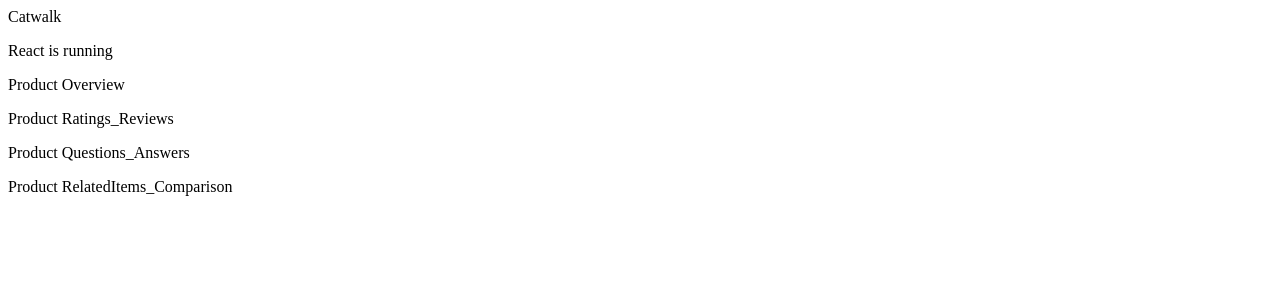
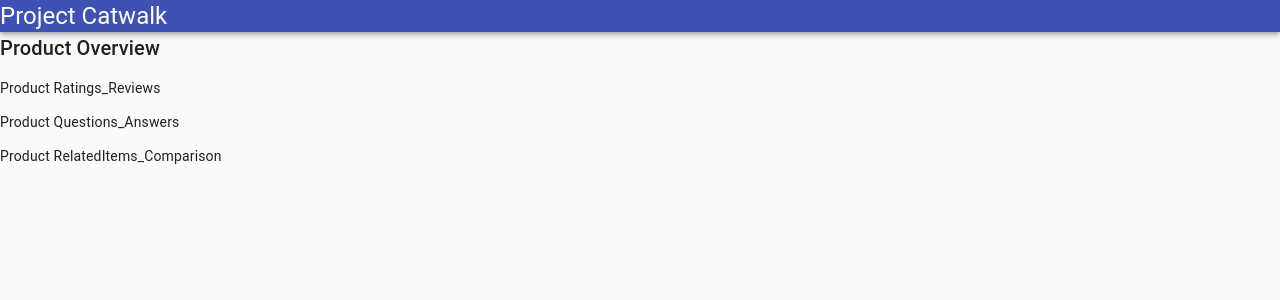
Before and after one commit to chuniversity/CatWalk, a React app: page / in a window 1280 px wide. Shown: the top 300 px of the page. Built offline with nearby package versions, Linux system fonts and the light colour scheme.

Commit message:
Setting Css baseline on project

```diff
--- a/client/src/components/Product_Overview/index.jsx
+++ b/client/src/components/Product_Overview/index.jsx
@@ -1,4 +1,5 @@
 import React from 'react';
+import { Typography } from '@material-ui/core';
 
 class Overview extends React.Component {
   constructor (props) {
@@ -8,7 +9,7 @@ class Overview extends React.Component {
   render () {
     return (
       <div>
-        <p>Product Overview</p>
+        <Typography variant="h6">Product Overview</Typography>
       </div>
     )
   }
--- a/client/src/components/app.jsx
+++ b/client/src/components/app.jsx
@@ -3,6 +3,8 @@ import Product_Overview from './Product_Overview/index.jsx';
 import Ratings_Reviews from './Ratings_Reviews/index.jsx';
 import Questions_Answers from './Questions_Answers/index.jsx';
 import RelatedItems_Comparison from './RelatedItems_Comparison/index.jsx';
+
+import { CssBaseline, AppBar, Typography } from '@material-ui/core';
 
 export default class App extends React.Component {
   constructor () {
@@ -11,8 +13,11 @@ export default class App extends React.Component {
   }
   render () {
     return (
-    <div>
-      <p>React is running</p>
+      <>
+        <CssBaseline />
+        <AppBar position="relative" >
+          <Typography variant="h5" >Project Catwalk</Typography>
+        </AppBar>
         <div id="Product Overview">
           <Product_Overview />
         </div>
@@ -25,7 +30,7 @@ export default class App extends React.Component {
         <div id="Related Items and Comparison">
           <RelatedItems_Comparison />
         </div>
-    </div>
+      </>
     )
   }
 }
--- a/public/index.html
+++ b/public/index.html
@@ -3,7 +3,6 @@
     <title>Catwalk</title>
   </head>
   <body>
-    <hi>Catwalk</hi>
     <div id="app">
       There's no React app here yet
     </div>
```
Also changed, not shown: 2 other files (tests, documents, lock files or other folders). Lines whose indentation alone changed are shown as unchanged.
